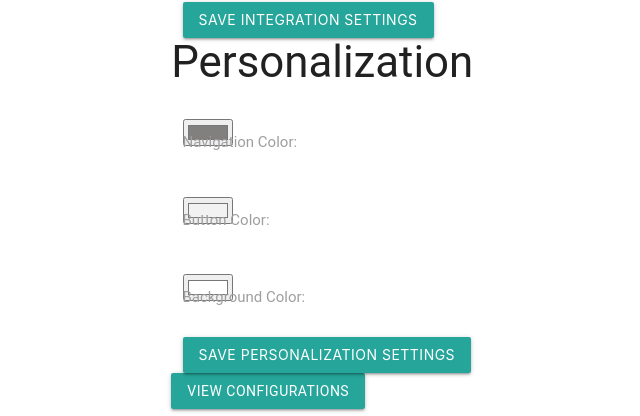
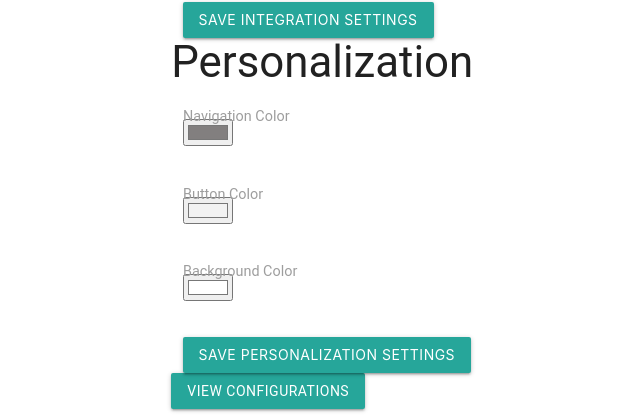
Before and after one commit to Killerphish/MasterPI, a Flask app: template templates/settings.html in a window 1280 px wide. Shown: the part 1197-1613 px from the top of the page, without its empty margins (32-672 px from the left). Run offline with Flask 3, Linux system fonts and the light colour scheme; the template is opened without the code that fills it, so the values that code supplies are empty.

Commit message:
style updates

```diff
--- a/templates/settings.html
+++ b/templates/settings.html
@@ -141,20 +141,20 @@
                     <form id="personalizationForm" class="col s12">
                         <div class="row">
                             <div class="input-field col s6">
-                                <label for="navColor">Navigation Color:</label>
                                 <input type="color" id="navColor" name="navColor" value="#827f7f">
+                                <label for="navColor" class="active">Navigation Color</label>
                             </div>
                         </div>
                         <div class="row">
                             <div class="input-field col s6">
-                                <label for="buttonColor">Button Color:</label>
                                 <input type="color" id="buttonColor" name="buttonColor" value="#f2f2f2">
+                                <label for="buttonColor" class="active">Button Color</label>
                             </div>
                         </div>
                         <div class="row">
                             <div class="input-field col s6">
-                                <label for="backgroundColor">Background Color:</label>
                                 <input type="color" id="backgroundColor" name="backgroundColor" value="#ffffff">
+                                <label for="backgroundColor" class="active">Background Color</label>
                             </div>
                         </div>
                         <button type="submit" class="btn waves-effect waves-light">Save Personalization Settings</button>
```
